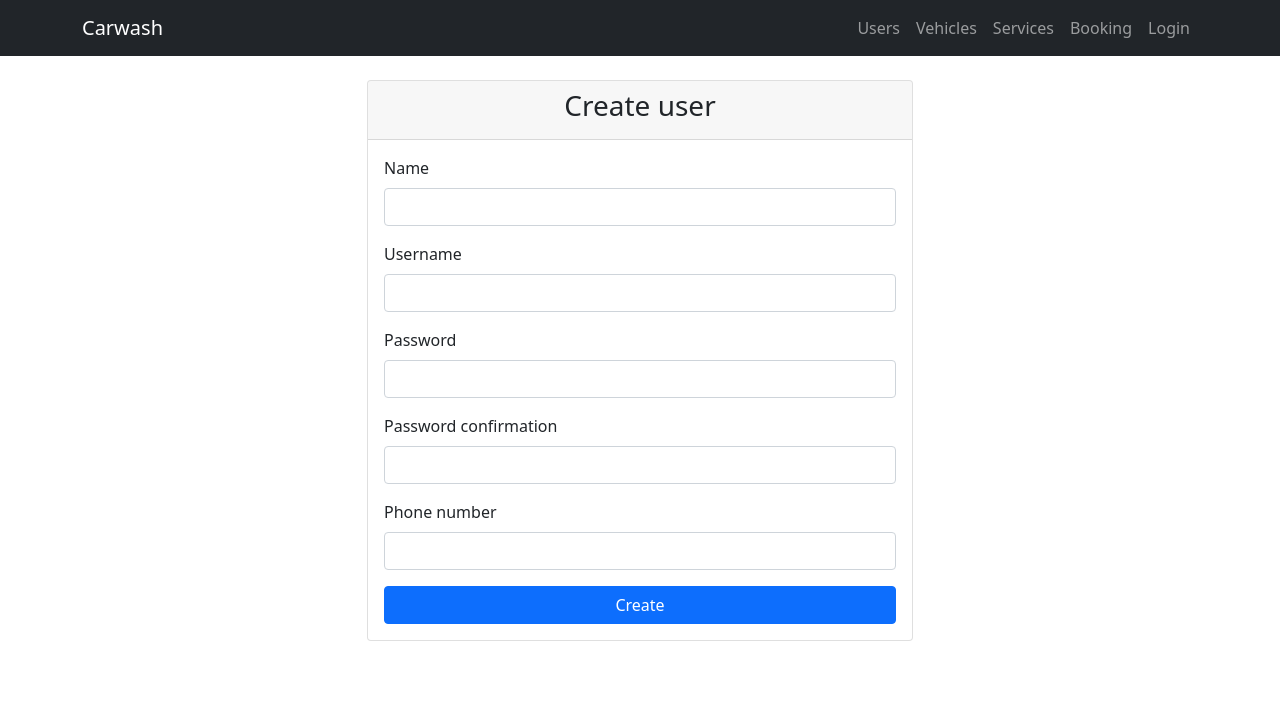
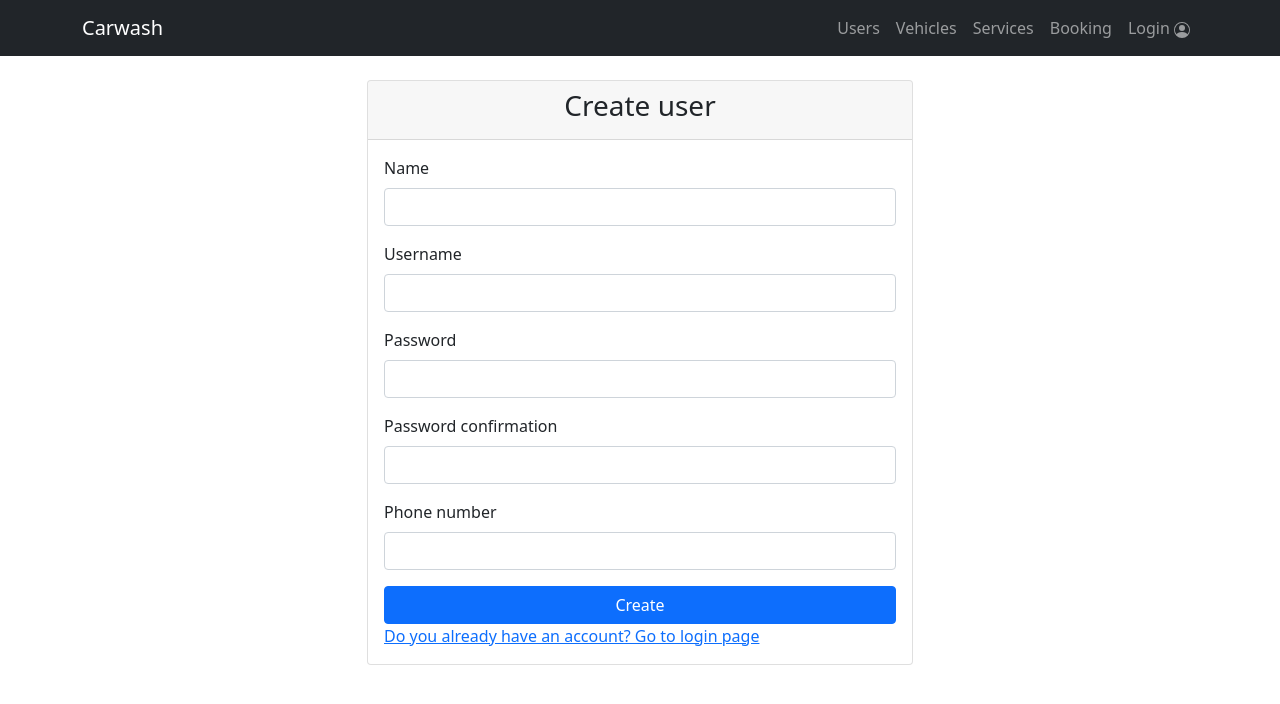
Before and after one commit to joaolms/carwash, a Flask app: page /users/new in a window 1280 px wide. Shown: the top 704 px of the page. Run offline with Flask 3, Linux system fonts and the light colour scheme.

Commit message:
Add links to login and create account on the pages

```diff
--- a/carwash/templates/auth/login.html
+++ b/carwash/templates/auth/login.html
@@ -24,6 +24,7 @@
                         {{ form.confirmation_button(class="btn btn-primary", value="Login", type="submit") }}
                     </div>
                 </form>
+                <a href="{{ url_for('new_user') }}">Create a new account</a>
             </div>
         </div>
     </div>
--- a/carwash/templates/base.html
+++ b/carwash/templates/base.html
@@ -15,9 +15,18 @@
             <a class="nav-link" href="{{ url_for('services') }}">Services</a>
             <a class="nav-link" href="{{ url_for('booking') }}">Booking</a>
             {% if current_user.is_authenticated %}
-                <a class="nav-link" href="{{ url_for('logout') }}">Logout</a>
+                <a class="nav-link" href="{{ url_for('logout') }}">Logout
+                    <svg xmlns="http://www.w3.org/2000/svg" width="16" height="16" fill="currentColor" class="bi bi-person-fill-x" viewBox="0 0 16 16">
+                      <path d="M11 5a3 3 0 1 1-6 0 3 3 0 0 1 6 0m-9 8c0 1 1 1 1 1h5.256A4.5 4.5 0 0 1 8 12.5a4.5 4.5 0 0 1 1.544-3.393Q8.844 9.002 8 9c-5 0-6 3-6 4"/>
+                      <path d="M12.5 16a3.5 3.5 0 1 0 0-7 3.5 3.5 0 0 0 0 7m-.646-4.854.646.647.646-.647a.5.5 0 0 1 .708.708l-.647.646.647.646a.5.5 0 0 1-.708.708l-.646-.647-.646.647a.5.5 0 0 1-.708-.708l.647-.646-.647-.646a.5.5 0 0 1 .708-.708"/>
+                    </svg>
+                </a>
             {% else %}
-                <a class="nav-link" href="{{ url_for('login') }}">Login</a>
+                <a class="nav-link" href="{{ url_for('login') }}">Login
+                    <svg xmlns="http://www.w3.org/2000/svg" width="16" height="16" fill="currentColor" class="bi bi-person-circle" viewBox="0 0 16 16">
+                      <path d="M11 6a3 3 0 1 1-6 0 3 3 0 0 1 6 0"/>
+                      <path fill-rule="evenodd" d="M0 8a8 8 0 1 1 16 0A8 8 0 0 1 0 8m8-7a7 7 0 0 0-5.468 11.37C3.242 11.226 4.805 10 8 10s4.757 1.225 5.468 2.37A7 7 0 0 0 8 1"/>
+                    </svg></a>
             {% endif %}
         </div>
     </div>
--- a/carwash/templates/users/new.html
+++ b/carwash/templates/users/new.html
@@ -36,6 +36,7 @@
                         {{ form.confirmation_button(class="btn btn-primary", value="Create", type="submit") }}
                     </div>
                 </form>
+                <a href="{{ url_for('login') }}">Do you already have an account? Go to login page</a>
             </div>
         </div>
     </div>
```
